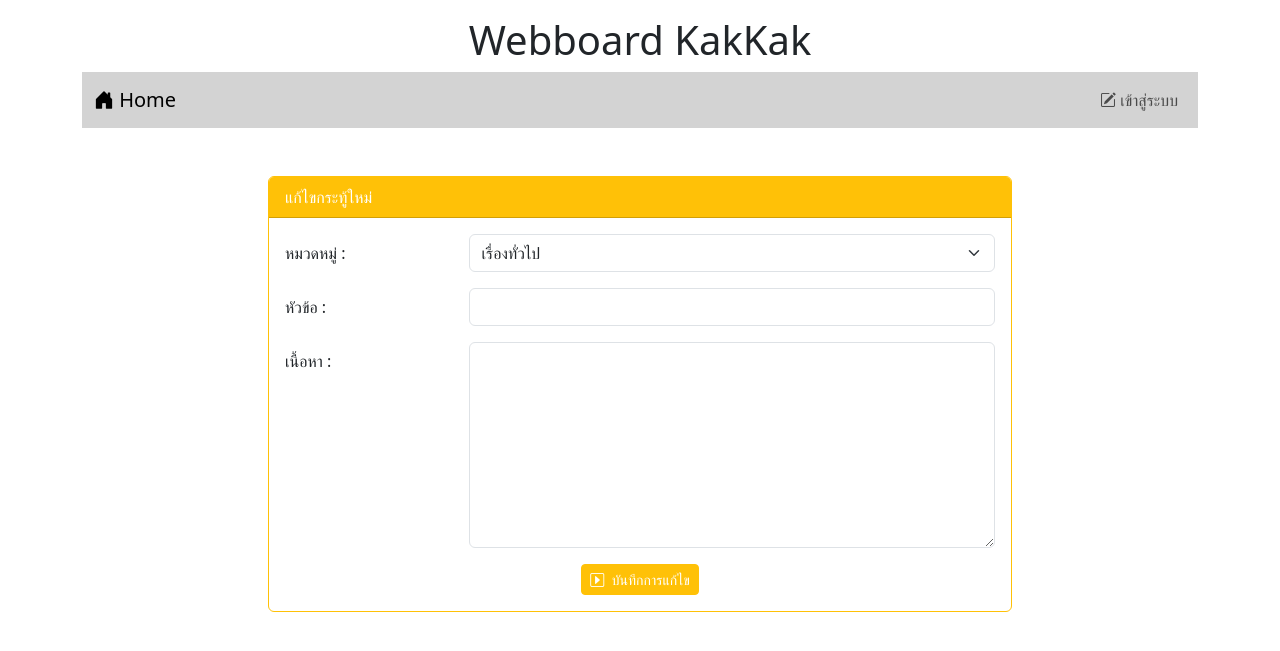
After one commit to Maoooa/webboard_enetc, a PHP site: page /editpost.php in a window 1280 px wide. The commit adds this page. Shown: the top 651 px of the page. Run offline with PHP 8.4, Linux system fonts and the light colour scheme; data comes from the database, SQL or seed files in the repository.

Commit message:
Update post and editpost
Update post and editpost

```diff
--- /dev/null
+++ b/editpost.php
@@ -0,0 +1,66 @@
+<?php
+session_start();
+?>
+<!DOCTYPE html>
+<html lang="en">
+<head>
+    <meta charset="UTF-8">
+    <meta name="viewport" content="width=device-width, initial-scale=1.0">
+    <title>newpost</title>
+    <link href="https://cdn.jsdelivr.net/npm/bootstrap@5.3.3/dist/css/bootstrap.min.css" rel="stylesheet" integrity="sha384-QWTKZyjpPEjISv5WaRU9OFeRpok6YctnYmDr5pNlyT2bRjXh0JMhjY6hW+ALEwIH" crossorigin="anonymous">
+    <script src="https://cdn.jsdelivr.net/npm/bootstrap@5.3.3/dist/js/bootstrap.bundle.min.js" integrity="sha384-YvpcrYf0tY3lHB60NNkmXc5s9fDVZLESaAA55NDzOxhy9GkcIdslK1eN7N6jIeHz" crossorigin="anonymous"></script>
+    <!-- icon -->
+    <link rel="stylesheet" href="https://cdn.jsdelivr.net/npm/bootstrap-icons@1.11.3/font/bootstrap-icons.min.css">
+</head>
+<body>
+     <div class="container-lg">
+        <h1 style="text-align: center;" class="mt-3">Webboard KakKak</h1>
+        <!-- navbar -->
+        <?php include "nav.php" ?>
+        <div class="card text-dark bg-white border-warning col-lg-8 mx-auto mt-5">
+            <div class="card-header bg-warning text-white"> แก้ไขกระทู้ใหม่ </div>
+            <div class="card-body">
+                <form action="newpost_save.php" method="post">
+                    <div class="row mb-3">
+                        <label class="col-lg-3 col-form-label">หมวดหมู่ :</label>
+                        <div class="col-lg-9">
+                            <select name="category" class="form-select">
+                                <?php
+                                    $conn = new PDO("mysql:host=localhost;dbname=webboard;charset=utf8","root","");
+                                    $sql = "SELECT * FROM category";
+                                    foreach($conn->query($sql) as $row) {
+                                        echo "<option value=".$row['id'].">".$row['name']."</option>";
+                                    }
+                                    $conn=null;
+                                ?>
+                            </select>
+                        </div>
+                    </div>
+                    <div class="row mb-3">
+                        <label class="col-lg-3 col-form-label">หัวข้อ :</label>
+                        <div class="col-lg-9">
+                            <input type="text" name="topic" class="form-control" required>
+                        </div>
+                    </div>
+                    <div class="row mb-3">
+                        <label class="col-lg-3 col-form-label">เนื้อหา :</label>
+                        <div class="col-lg-9">
+                            <textarea class="form-control" name="comment" rows="8"></textarea>
+                        </div>
+                    </div>
+                    <div class="row">
+                        <div class="col-lg-12">
+                            <center>
+                                <button type="submit" class="btn btn-warning btn-sm text-white">
+                                    <i class="bi bi-caret-right-square me-1"></i> บันทึกการแก้ไข
+                                </button>
+                            </center>
+                        </div>
+                    </div>
+                </form>
+            </div>
+        </div>
+    </div>
+
+</body>
+</html>
```
Also changed, not shown: post.php (+0 -9 lines).
